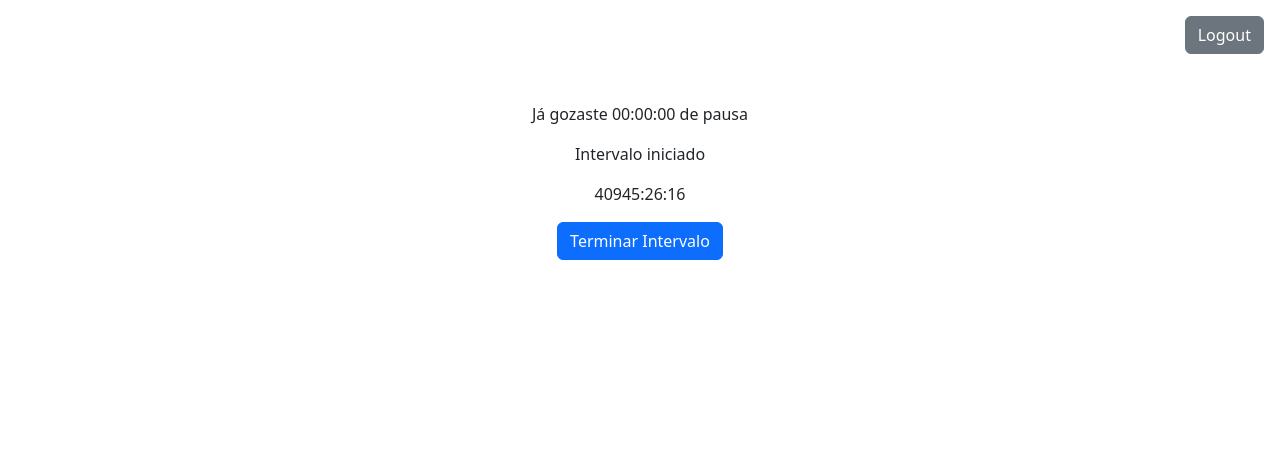
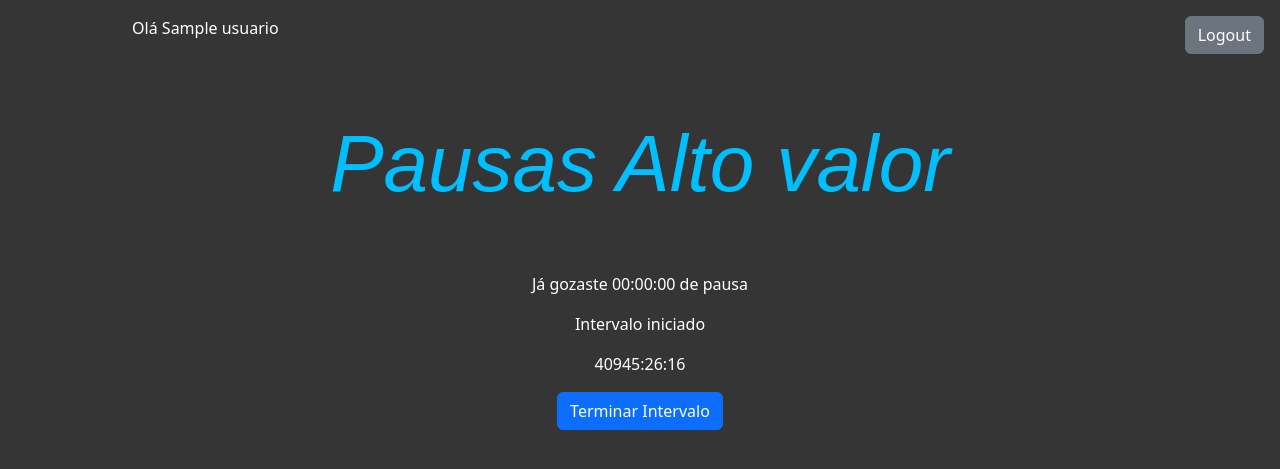
Before and after one commit to rikb1g/gestorPausas, a Django app: page /pausas/listaIntervalos in a window 1280 px wide. Shown: the top 469 px of the page. Run offline with Django 5.2, Linux system fonts and the light colour scheme; a user stored in the database is signed in; tables that the repository leaves empty hold one stand-in row (values such as "Sample post"); parts of the project's set-up code (start-up, migrations or seed data) failed here and were passed over; some web fonts are replaced.

Commit message:
alterações de layout

```diff
--- a/apps/core/templates/index.html
+++ b/apps/core/templates/index.html
@@ -4,10 +4,6 @@
 
 
 {% block main %}
-ola {{ user.usuario}}
-<div class="text-center mt-5">
-    <p class="fs-1">Pausas Alto valor</p>
-</div>
 {% if user.usuario.tipo.tipo == "Supervisor" %}
 
 <div class="container text-center mt-5">
@@ -20,7 +16,7 @@ ola {{ user.usuario}}
                     <label>Máximo de intervalos</label>
                     <select name="num" id="num" aria-label="Small select example" onchange="salvarVAlorSelecionado()">
                         {% for num in contador %}
-                        <option value="{{ num }}" id="num-int">{{ num }}</option>
+                        <option value="{{ num }}" id="num">{{ num }}</option>
 
                         {% endfor %}
                     </select>
--- a/apps/core/templates/registration/login.html
+++ b/apps/core/templates/registration/login.html
@@ -1,6 +1,10 @@
 
+{% load static %}
+<link rel="stylesheet" href="{% static 'css/styles.css' %}?v=1">
 {% block main %}
-<div class="container">
+
+
+<div class="container text-center">
     <form method="post">
 
    {% csrf_token %}
--- a/static/css/styles.css
+++ b/static/css/styles.css
@@ -1,6 +1,15 @@
 body{
     height: 100%;
     margin: 0;
+    background-color: #363535;
+    color: white;
+}
+
+.titulo-principal{
+    font-family: 'ITC Benguiat Std', sans-serif;
+    font-size: 80px;
+    color: deepskyblue;
+    transition: all 0.2s;
 }
 
 
--- a/templates/base.html
+++ b/templates/base.html
@@ -6,11 +6,12 @@
     <meta name="viewport" content="width=device-width, initial-scale=1.0">
     <link href="https://cdn.jsdelivr.net/npm/bootstrap@5.3.3/dist/css/bootstrap.min.css" rel="stylesheet" integrity="sha384-QWTKZyjpPEjISv5WaRU9OFeRpok6YctnYmDr5pNlyT2bRjXh0JMhjY6hW+ALEwIH" crossorigin="anonymous">
     <link rel="stylesheet" href="{% static 'css/styles.css' %}?v=1">
+    <link href="https://fonts.cdnfonts.com/css/itc-benguiat-std" rel="stylesheet">
     <title>Pausas Alto Valor</title>
 </head>
 <body>
     <div class="row">
-        <div class="col-md-4"></div>
+        <div class="col-md-4 text-center mt-3"><p>Olá {{ user.usuario}}</p></div>
         <div class="col-md-4"></div>
         <div class="col-md-4 text-end mt-3">
             <form id="logout-form" action="{% url 'logout' %}" method="post" style="display: none;">
@@ -22,7 +23,9 @@
     </div>
 
 
-
+    <div class="text-center mt-5">
+        <p class="titulo-principal"><i>Pausas Alto valor</i></p>
+    </div>
     {% block main %}
     {% endblock %}
 
```
